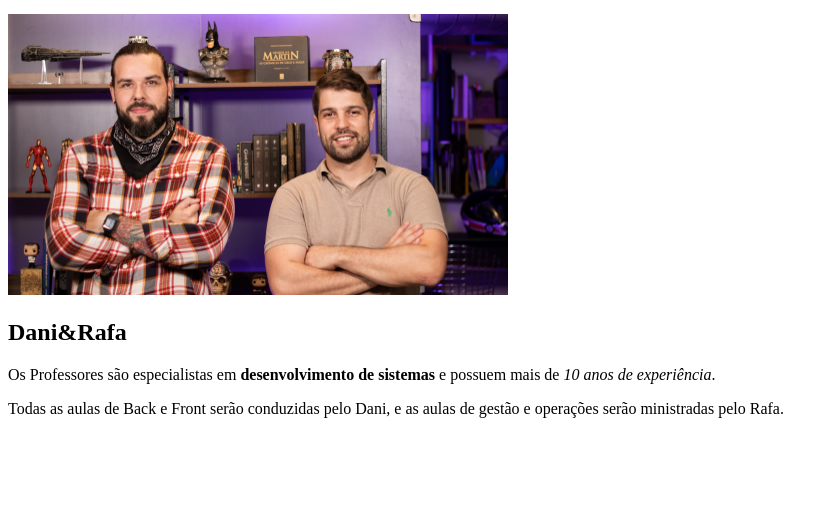
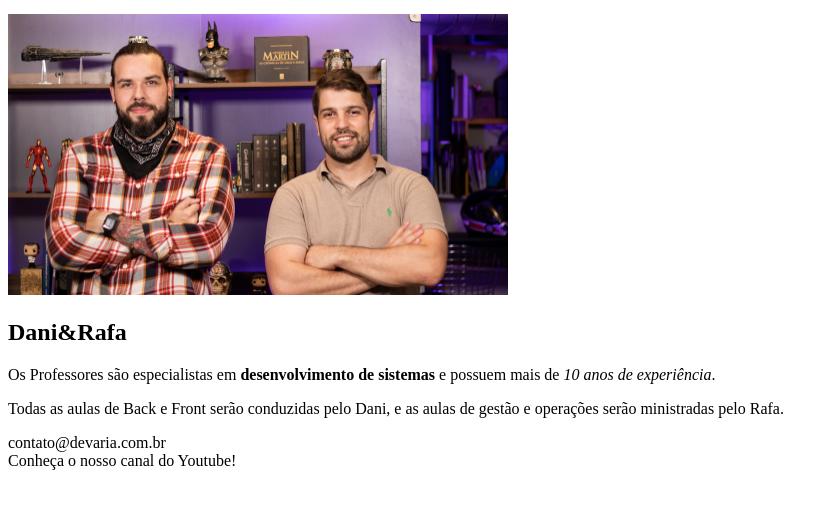
Before and after one commit to Eliomar-Resplandis/projeto-HTML-1-2022, a plain HTML site: page Professores.html in a window 1280 px wide. Shown: the part 136-644 px from the top of the page, without its empty margins (0-838 px from the left). Drawn offline with Linux system fonts and the light colour scheme.

Commit message:
Footer da página Professores

```diff
--- a/Professores.html
+++ b/Professores.html
@@ -31,5 +31,11 @@
                 </div>
             </section>
         </main>
+        <footer>
+            <section>
+                <span>contato@devaria.com.br</span> <br />
+                <span>Conheça o nosso canal do Youtube!</span>
+            </section>
+        </footer>
     </body>
 </html>
```
